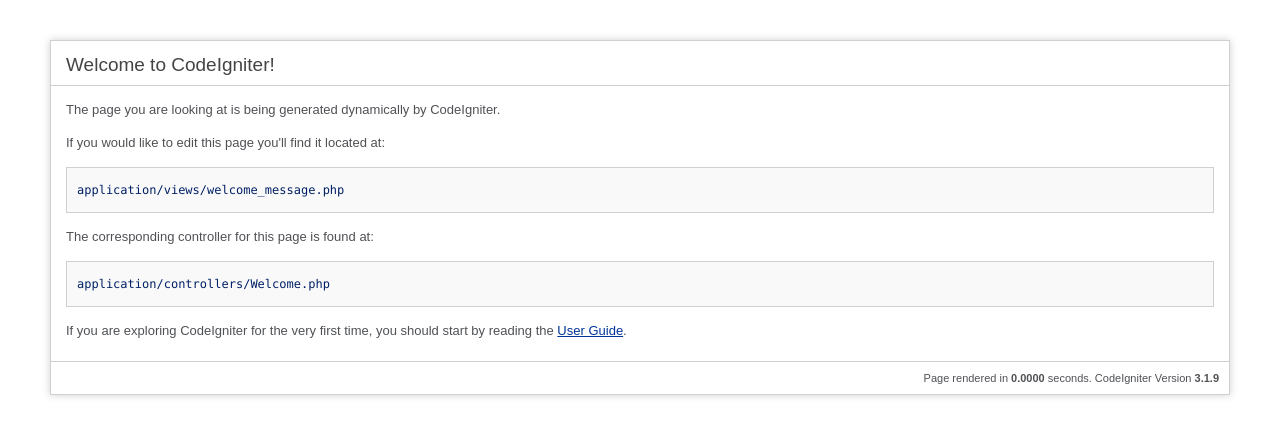
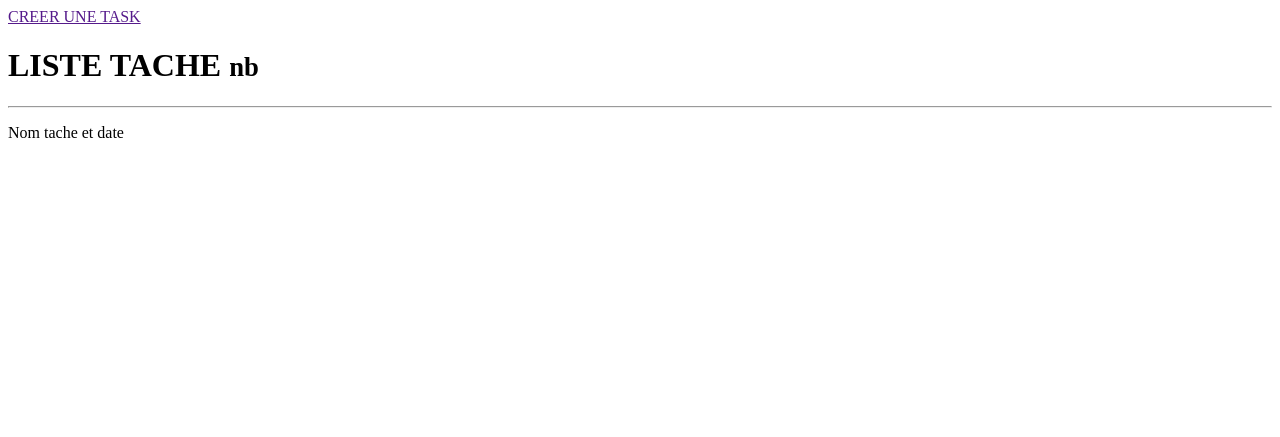
Before and after one commit to elviskankola1/todoapp-0.1, a CodeIgniter app: page /todo/ in a window 1280 px wide. Shown: the top 437 px of the page. Run offline with CodeIgniter, Linux system fonts and the light colour scheme.

Commit message:
[UPDATE] description de l'affichage avec HTML5

```diff
--- a/application/views/welcome_message.php
+++ b/application/views/welcome_message.php
@@ -1,89 +1,23 @@
 <?php
-defined('BASEPATH') OR exit('No direct script access allowed');
+defined('BASEPATH') or exit('No direct script access allowed');
 ?><!DOCTYPE html>
 <html lang="en">
 <head>
 	<meta charset="utf-8">
 	<title>Welcome to CodeIgniter</title>
 
-	<style type="text/css">
-
-	::selection { background-color: #E13300; color: white; }
-	::-moz-selection { background-color: #E13300; color: white; }
-
-	body {
-		background-color: #fff;
-		margin: 40px;
-		font: 13px/20px normal Helvetica, Arial, sans-serif;
-		color: #4F5155;
-	}
-
-	a {
-		color: #003399;
-		background-color: transparent;
-		font-weight: normal;
-	}
-
-	h1 {
-		color: #444;
-		background-color: transparent;
-		border-bottom: 1px solid #D0D0D0;
-		font-size: 19px;
-		font-weight: normal;
-		margin: 0 0 14px 0;
-		padding: 14px 15px 10px 15px;
-	}
-
-	code {
-		font-family: Consolas, Monaco, Courier New, Courier, monospace;
-		font-size: 12px;
-		background-color: #f9f9f9;
-		border: 1px solid #D0D0D0;
-		color: #002166;
-		display: block;
-		margin: 14px 0 14px 0;
-		padding: 12px 10px 12px 10px;
-	}
-
-	#body {
-		margin: 0 15px 0 15px;
-	}
-
-	p.footer {
-		text-align: right;
-		font-size: 11px;
-		border-top: 1px solid #D0D0D0;
-		line-height: 32px;
-		padding: 0 10px 0 10px;
-		margin: 20px 0 0 0;
-	}
-
-	#container {
-		margin: 10px;
-		border: 1px solid #D0D0D0;
-		box-shadow: 0 0 8px #D0D0D0;
-	}
-	</style>
 </head>
 <body>
 
-<div id="container">
-	<h1>Welcome to CodeIgniter!</h1>
 
-	<div id="body">
-		<p>The page you are looking at is being generated dynamically by CodeIgniter.</p>
+<a href="">CREER UNE TASK</a>
+<h1>LISTE TACHE <small>nb</small></h1><hr>
+	<p>Nom tache et date</p>
 
-		<p>If you would like to edit this page you'll find it located at:</p>
-		<code>application/views/welcome_message.php</code>
 
-		<p>The corresponding controller for this page is found at:</p>
-		<code>application/controllers/Welcome.php</code>
+	<form>
 
-		<p>If you are exploring CodeIgniter for the very first time, you should start by reading the <a href="user_guide/">User Guide</a>.</p>
-	</div>
 
-	<p class="footer">Page rendered in <strong>{elapsed_time}</strong> seconds. <?php echo  (ENVIRONMENT === 'development') ?  'CodeIgniter Version <strong>' . CI_VERSION . '</strong>' : '' ?></p>
-</div>
-
+	</form>
 </body>
 </html>
```
